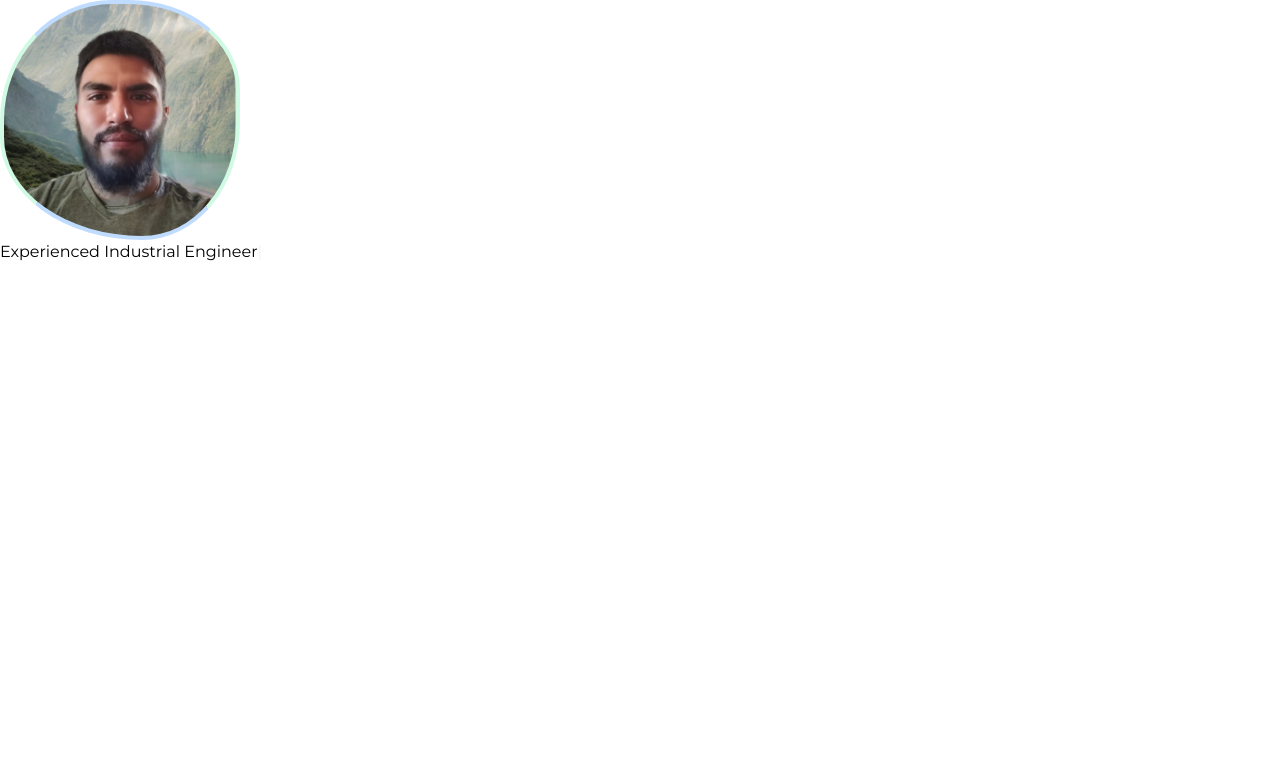
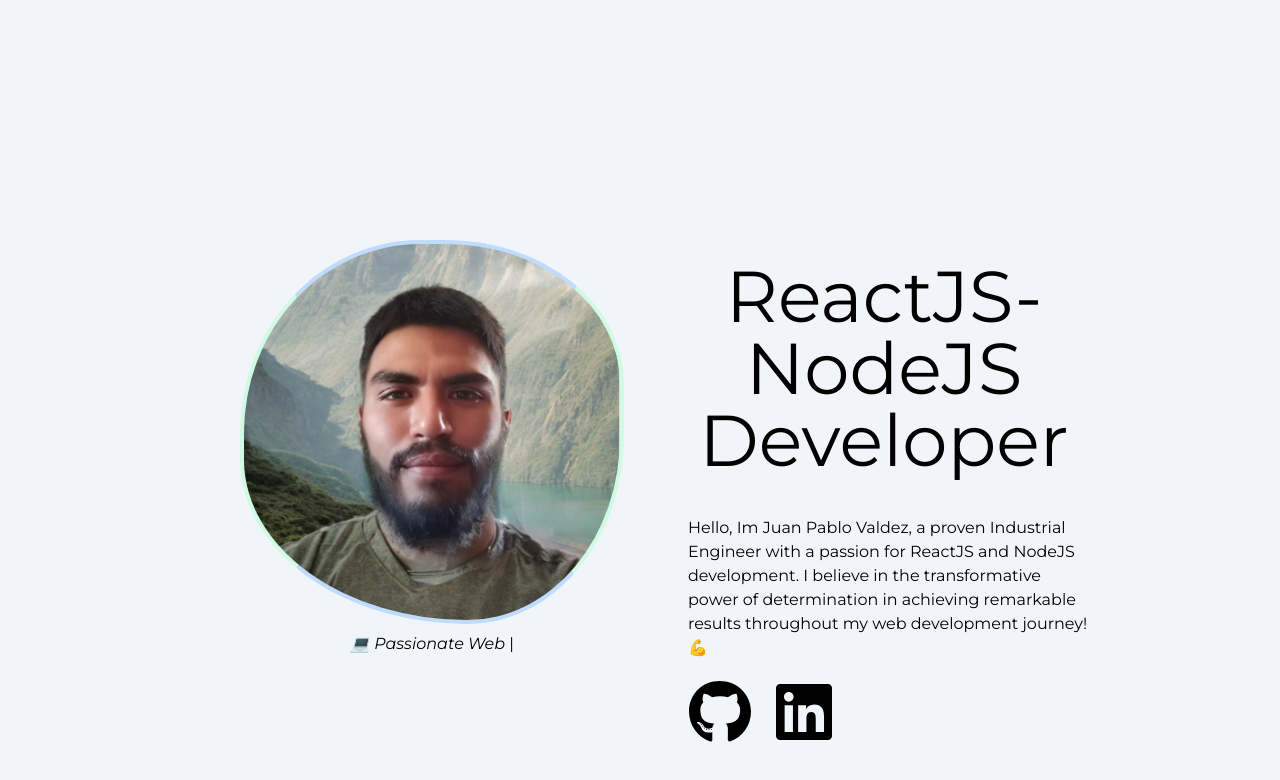
Before and after one commit to JuanP-VT/developer-page, a Next.js app: page / in a window 1280 px wide. Shown: the top 780 px of the page. Built offline with nearby package versions, Linux system fonts and the light colour scheme.

Commit message:
UPD - Home section

```diff
--- a/app/components/Greetings/PictureBlob.tsx
+++ b/app/components/Greetings/PictureBlob.tsx
@@ -7,8 +7,8 @@
 export default function PictureBlob() {
   return (
     <div
-      className="h-60 w-60 animate-blobMorph border-4 border-x-emerald-100
-      border-y-blue-200 transition-all"
+      className="h-60 w-60 animate-blobMorph border-4 border-x-emerald-100 border-y-blue-200 transition-all
+      sm:h-80 sm:w-80 md:h-96 md:w-96"
       style={{
         backgroundImage: 'url("/main-profile-picture.png")',
         backgroundPositionY: "100%",
--- a/app/components/Greetings/TypingAnimation.tsx
+++ b/app/components/Greetings/TypingAnimation.tsx
@@ -11,14 +11,14 @@ function TypingAnimation() {
     if (typing.current) {
       const typed = new Typed(typing.current, {
         strings: [
-          "Passionate Web Developer",
-          "Dedicated Self Learner",
-          "Experienced Industrial Engineer",
+          " 🔧 Proven Industrial Engineer 🔧",
+          " 💻 Passionate Web Developer 💻",
+          " 📖 Dedicated Self Learner 📖",
         ], // Speed settings
         startDelay: 300,
-        typeSpeed: 30,
-        backSpeed: 20,
-        backDelay: 400,
+        typeSpeed: 50,
+        backSpeed: 30,
+        backDelay: 900,
         loop: true,
       });
 
@@ -30,7 +30,10 @@ function TypingAnimation() {
   }, []);
   return (
     <div>
-      <span ref={typing}></span>
+      <span
+        ref={typing}
+        className="md:text-1xl italic subpixel-antialiased"
+      ></span>
     </div>
   );
 }
--- a/app/globals.css
+++ b/app/globals.css
@@ -6,3 +6,7 @@
 * {
   font-family: "Montserrat", sans-serif;
 }
+
+a:hover > svg {
+  color: rgb(15, 74, 182);
+}
--- a/app/page.tsx
+++ b/app/page.tsx
@@ -2,13 +2,41 @@
 
 import PictureBlob from "./components/Greetings/PictureBlob";
 import TypingAnimation from "./components/Greetings/TypingAnimation";
-
+import { FontAwesomeIcon } from "@fortawesome/react-fontawesome";
+import { faLinkedin, faGithub } from "@fortawesome/free-brands-svg-icons";
 export default function Home() {
   return (
-    <main className="flex min-h-screen flex-col">
-      <section>
-        <PictureBlob />
-        <TypingAnimation />
+    <main className="overflow-x-hidden">
+      <section
+        className="relative flex h-screen w-screen flex-col
+       items-center bg-slate-100 pt-5 sm:flex-row sm:items-start sm:pt-60 "
+      >
+        <div className="relative mt-16 flex w-screen flex-col items-center sm:mt-0 sm:h-screen xl:pl-60">
+          <PictureBlob />
+          <div className="mt-2 w-full text-center">
+            <TypingAnimation />
+          </div>
+        </div>
+        <div className=" mt-5 flex flex-col  xl:pr-40">
+          <h1 className=" mb-10 flex px-10 text-center text-5xl antialiased lg:w-full lg:pl-16 lg:text-7xl">
+            ReactJS-NodeJS <br />
+            Developer
+          </h1>
+          <p className="px-8  lg:pl-16  2xl:pr-40">
+            Hello, Im Juan Pablo Valdez, a proven Industrial Engineer with a
+            passion for ReactJS and NodeJS development. I believe in the
+            transformative power of determination in achieving remarkable
+            results throughout my web development journey! 💪
+          </p>
+          <div className="media-icons-container flex  pl-8 pt-5 lg:pl-16">
+            <a href="https://www.linkedin.com/in/pavatbdev/" target="_blank">
+              <FontAwesomeIcon icon={faGithub} className="h-16 w-16 pr-5" />
+            </a>
+            <a href="https://github.com/JuanP-VT" target="_blank">
+              <FontAwesomeIcon icon={faLinkedin} className="h-16 w-16" />
+            </a>
+          </div>
+        </div>
       </section>
     </main>
   );
```
